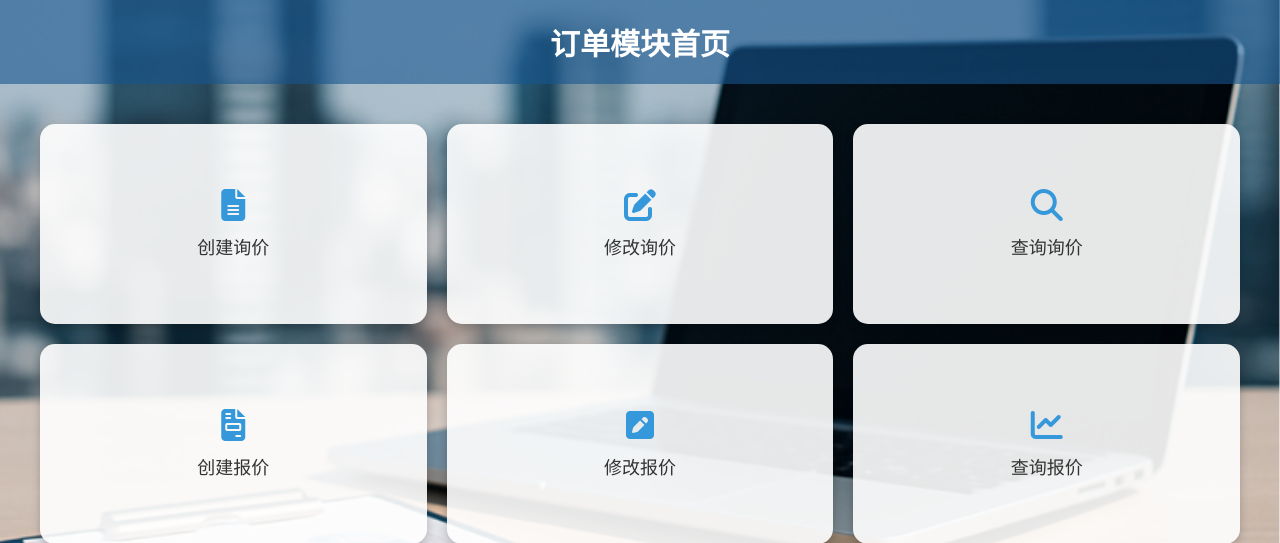
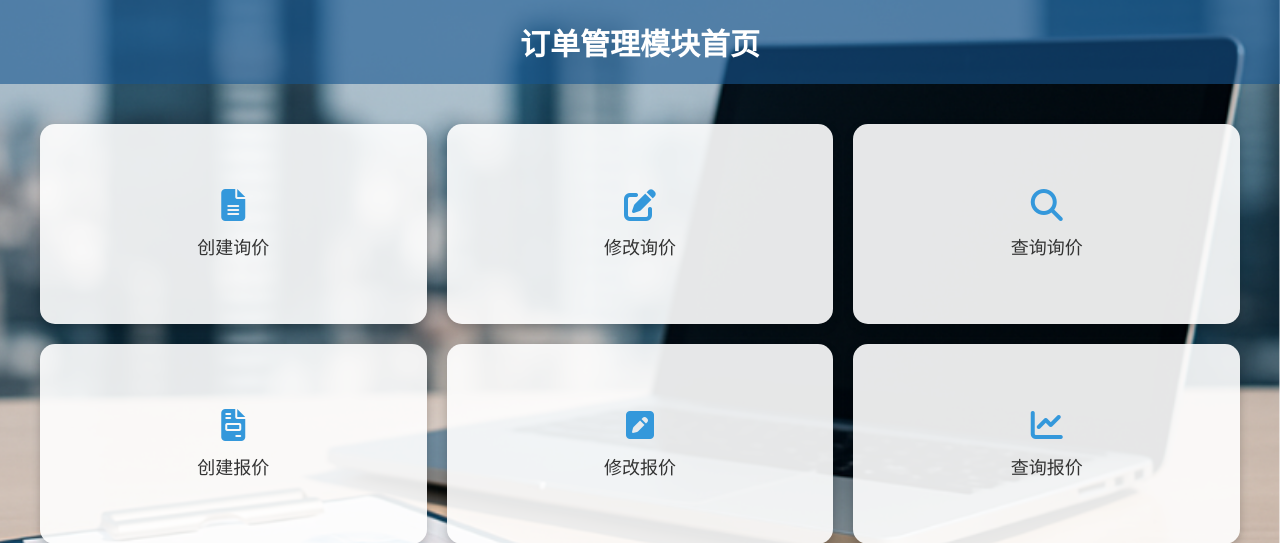
Before and after one commit to pp0424/SD_coding, a Flask app: page /order/ in a window 1280 px wide. Shown: the top 543 px of the page. Run offline with Flask 3, Linux system fonts and the light colour scheme.

Commit message:
Update index.html

```diff
--- a/templates/order/index.html
+++ b/templates/order/index.html
@@ -2,7 +2,7 @@
 <html lang="zh">
 <head>
   <meta charset="UTF-8">
-  <title>订单模块首页</title>
+  <title>订单管理模块首页</title>
   <link rel="stylesheet" href="/static/style.css">
   <link rel="stylesheet" href="https://cdnjs.cloudflare.com/ajax/libs/font-awesome/6.5.0/css/all.min.css">
   <style>
@@ -68,7 +68,7 @@
   </style>
 </head>
 <body>
-  <div class="title-bar">订单模块首页</div>
+  <div class="title-bar">订单管理模块首页</div>
 
   <div class="grid-container">
     <div class="grid-item"><a href="/order/create-inquiry"><i class="fas fa-file-alt"></i>创建询价</a></div>
```
